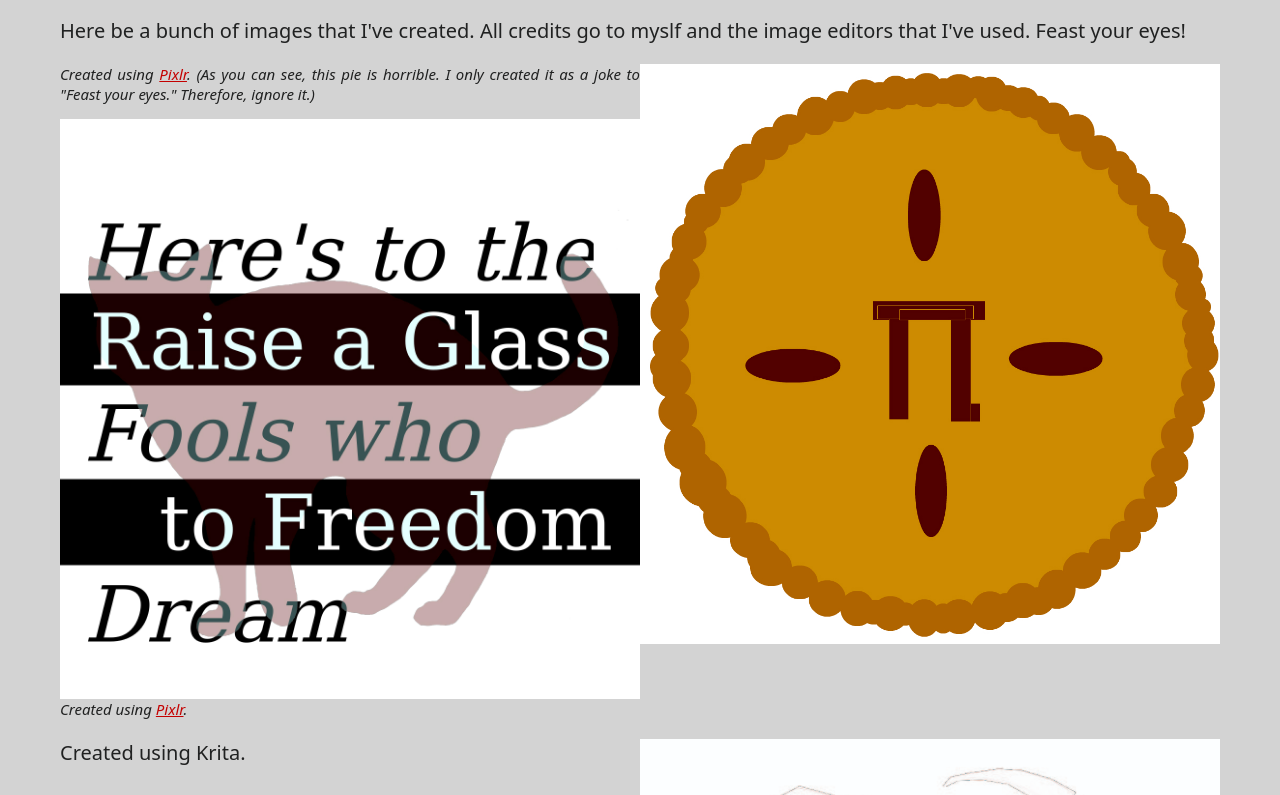
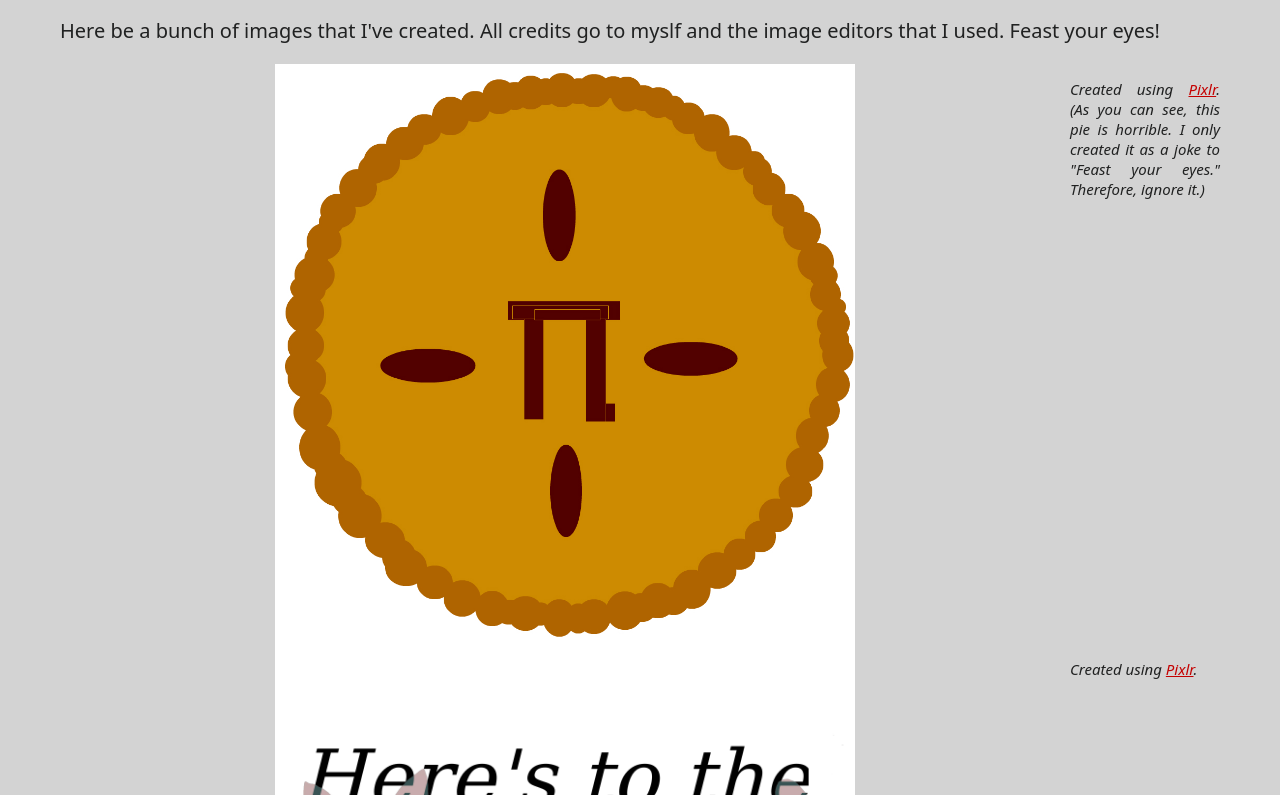
Before and after one commit to nionikr/nionikr.github.io, a plain HTML site: page gallery.html in a window 1280 px wide. Shown: the part 285-1080 px from the top of the page. Drawn offline with Linux system fonts and the light colour scheme.

Commit message:
wrap text attempt

```diff
--- a/gallery.html
+++ b/gallery.html
@@ -3,7 +3,8 @@
 
 <head>
     <title>Gallery</title>
-    <link rel="stylesheet" href="style.css"> <script type="text/javascript" src="script.js"></script>
+    <link rel="stylesheet" href="style.css">
+    <script type="text/javascript" src="script.js"></script>
 </head>
 
 <body>
@@ -13,21 +14,23 @@
         <a href="about.html">About</a>
         <a href="gallery.html">Gallery</a>
     </div>
-    <div>
-    <p>Here be a bunch of images that I've created. All credits go to myslf and the image editors that I've used. Feast your eyes!</p>
+    <p>Here be a bunch of images that I've created. All credits go to myslf and the image editors that I used. Feast your eyes!</p>
+
+    <div id="float">
+        <p id="citation"> Created using <a href="https://pixlr.com/editor/">Pixlr</a>. (As you can see, this pie is horrible. I only created it as a joke to "Feast your eyes." Therefore, ignore it.)</p>
     </div>
-    <div>
-        <img src="Pie.jpg"/>
-        <p id="citation"><i>Created using <a href="https://pixlr.com/editor/">Pixlr</a>. (As you can see, this pie is horrible. I only created it as a joke to "Feast your eyes." Therefore, ignore it.)</i></p>
+    <img src="Pie.jpg" />
+
+    <div id="float">
+        <p id="citation">Created using <a href="https://pixlr.com/editor/">Pixlr</a>.</p>
     </div>
-    <div>
-    <img src="Fools-Dream-Glass.jpg"/>
-        <p id="citation"><i>Created using <a href="https://pixlr.com/editor/">Pixlr</a>.</i></p>
+    <img src="Fools-Dream-Glass.jpg" />
+    <div id="float">
+        <p id="citation">Created using Krita.</p>
     </div>
-    <div>
     <img src="rose.jpg">
-    <p>Created using Krita.</p>
-    </div>
+
+
 </body>
 
 </html>
--- a/style.css
+++ b/style.css
@@ -82,17 +82,23 @@ a:hover {
     padding-top: 60px;
 }
 
+#container {
+    width:400px;
+}
+
 img {
-    padding: 0;
+    padding-bottom:2;
     display: block;
     margin: 0 auto;
-    max-height: auto;
     max-width: 50%;
+}
+
+#float {
     float:right;
-    ;
+    width: 150px;
 }
 
 #citation {
     font-size: 15px;
-
+    font-style:italic;
 }
```
